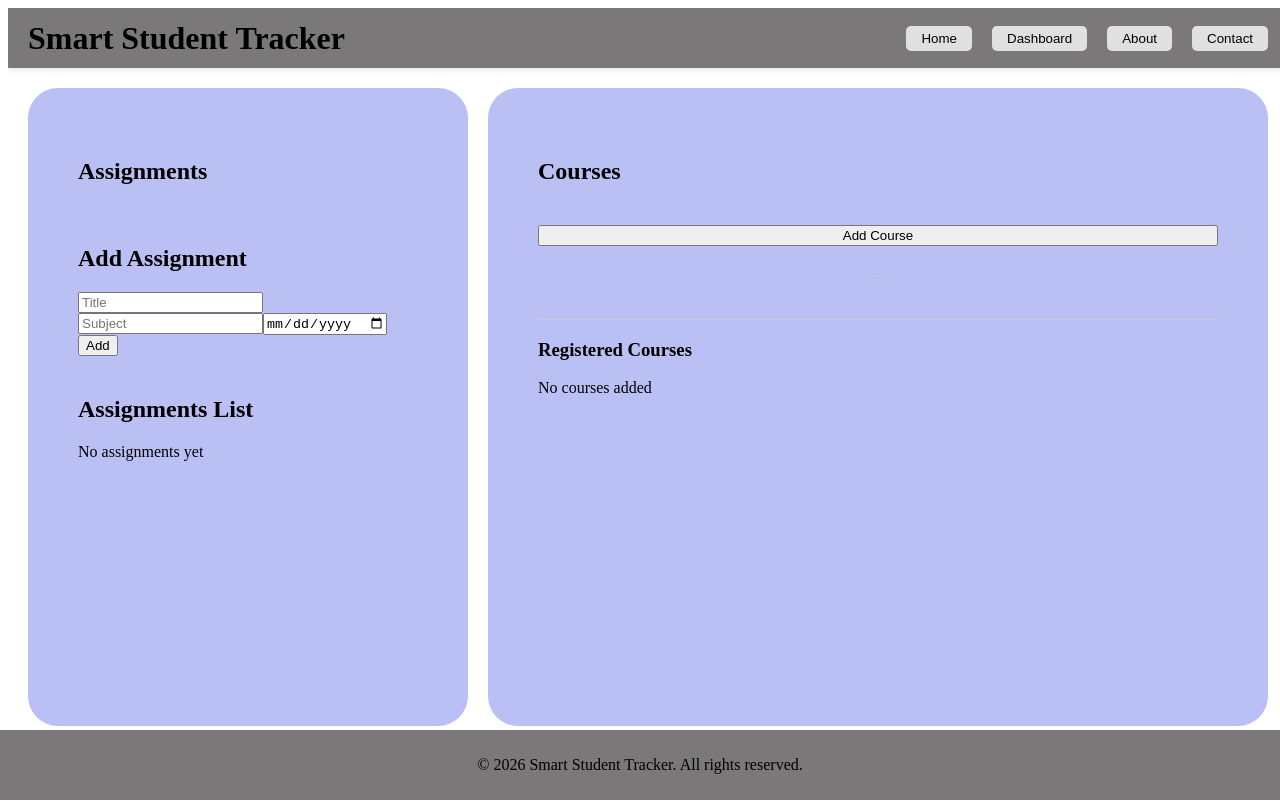
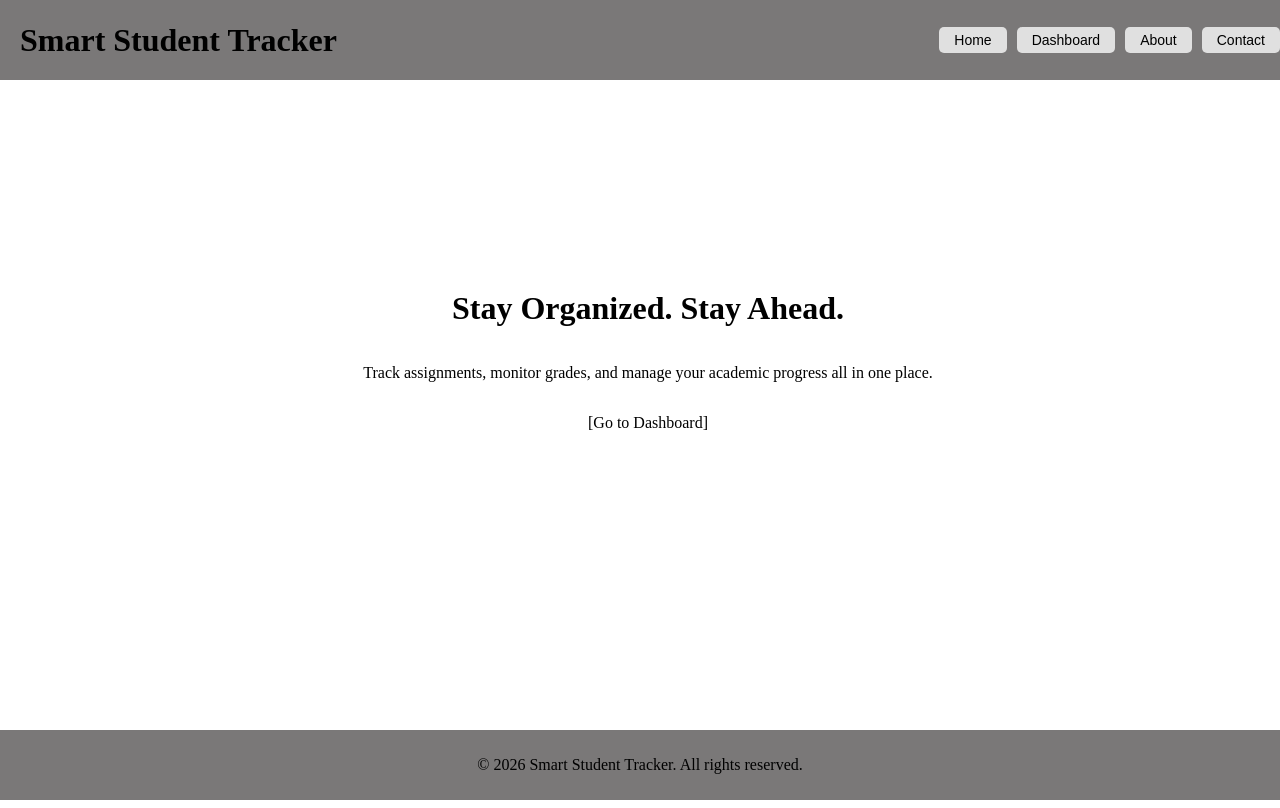
Before and after one commit to Navya-git-account/smart-student-tracker-react-app, a React (Vite) app: page / in a window 1280 px wide. Built offline with nearby package versions, Linux system fonts and the light colour scheme.

Commit message:
navigation code added.

```diff
--- a/src/App.css
+++ b/src/App.css
@@ -1,18 +1,27 @@
 body, html {
   margin: 10;
   padding: 10;
-  width: 100%;
-  max-height: 100%;
+  width: 100vw;  /* 100% of the viewport width */
+  height: 100vh; /* 100% of the viewport height */
   overflow: hidden; /* prevents scrolling */
 
 }
 /* Parent container → left & right layout */
-.container {
+.dashboard-page {
   display: flex;
   height: calc(100vh - 100px); /* adjust if header/footer height changes */
   padding: 20px;
   gap: 20px;
 }
+.home-page {
+  height: calc(100vh - 100px); /* full viewport height minus header/footer height */
+  display: flex;
+  justify-content: center; /* horizontal center */
+  align-items: center;     /* vertical center */
+  flex-direction: column;
+  text-align: center;
+}
+
 
 /* Left side (Assignments) */
 .assignmentform {
@@ -21,10 +30,11 @@ body, html {
   flex-direction: column;
   gap: 20px;
   width: 100px;
-  background-color: #bac0f3; /* optional */
+  background-color:#3f404656; /* optional */
+; /* optional */
   padding: 50px;
   border-radius: 30px;
-  margin-bottom: 5%;
+  margin: 5%;
 }
 
 /* Right side (Courses) */
@@ -34,10 +44,10 @@ body, html {
   flex-direction: column;
   gap: 20px;
   width: 35%;
-  background-color: #bac0f3; /* optional */
+  background-color: #3f404656; /* optional */
   padding: 50px;
   border-radius: 30px;
-  margin-bottom: 5%;
+  margin: 5%;
 }
 .course-card {
   border: 1px solid #ddd;
@@ -80,32 +90,65 @@ body, html {
 }
 /* Header */
 .header {
-  height: 60px;
+  position: fixed;
+  top: 0;          /* Stick to top */
+  left: 0;
+  height: 80px;
+  width: 100%;     /* Full width */
   background-color: #7a7878;
+  padding: 0 20px;
   display: flex;
   align-items: center;
-  justify-content: space-between;
-  padding: 0 20px;
-  box-shadow: 0 2px 5px rgba(0,0,0,0.1);
 }
 
 /* Nav buttons with space between them */
+
+/* Header container */
 .nav-header {
+  flex: 1;
   display: flex;
-  gap: 20px; /* space between buttons */
+  justify-content: flex-end; /* align buttons to the left */
+  align-items: center;         /* vertical center */
+  gap: 10px;                   /* space between buttons */
+  padding: 10px 20px;          /* add horizontal padding so buttons don't touch edge */
+  width: 80%;                 /* full width */
+  box-sizing: border-box;      /* include padding in width */
+  overflow-x: auto;            /* allow horizontal scroll if buttons exceed width */
 }
 
+/* Buttons inside header */
 .nav-header button {
+  flex: 0 0 auto;              /* prevent buttons from shrinking */
   padding: 5px 15px;
   cursor: pointer;
   border: none;
   background-color: #e0e0e0;
   border-radius: 5px;
   transition: background 0.3s;
+  white-space: nowrap;          /* prevent text from wrapping */
+  font-size: 14px;
 }
 
-.nav button:hover {
+/* Optional: hover effect */
+.nav-header button:hover {
   background-color: #d0d0d0;
+}
+
+.about-page {
+  height: calc(100vh - 100px);
+  display: flex;
+  justify-content: center; /* horizontal center */
+  align-items: center;     /* vertical center */
+  flex-direction: column;
+  text-align: center;
+}
+.contact-page {
+  height: calc(100vh - 100px);
+  display: flex;
+  justify-content: center; /* horizontal center */
+  align-items: center;     /* vertical center */
+  flex-direction: column;
+  text-align: center;
 }
 .footer {
     position: fixed; /* Fixes the footer to the viewport */
--- a/src/App.jsx
+++ b/src/App.jsx
@@ -9,6 +9,7 @@ import "./App.css";
 
 
 function App() {
+  const [activePage, setActivePage] = useState("home");
   const [assignments, setAssignments] = useState([]);
   const [courses, setCourses] = useState([]);
   const [showCourseForm, setShowCourseForm] = useState(false);
@@ -33,10 +34,21 @@ function App() {
 
   return (
     <>
-      <Header />
+      {/* pass setactivepage to header for navigation */}
+      <Header setActivePage={setActivePage} />
 
       <div className="container">
-
+        {activePage === "home" && (
+          <div className="home-page">
+            <h1>Stay Organized. Stay Ahead.</h1>
+            <p>
+              Track assignments, monitor grades, and manage your academic progress
+              all in one place. </p>
+              <p> [Go to Dashboard]</p>
+          </div>
+        )}
+        {activePage === "dashboard" && (
+          <div className="dashboard-page">
             {/* Assignment Block */}
             <div className="assignmentform">
               <h2>Assignments</h2>
@@ -74,11 +86,22 @@ function App() {
               <hr />
 
               {/* Course List */}
-          <div className = "course-list-container">
+              <div className="course-list-container">
                 <CourseList courses={courses} onDelete={deleteCourse} />
               </div>
             </div>
-
+          </div>
+        )}
+        {activePage === "about" && (
+          <div className="about-page">
+            <h2>For Students Everywhere</h2>
+          </div>
+        )}
+        {activePage === "contact" && (
+          <div className="contact-page">
+            <h2>Email: support@smarttracker.com</h2>
+          </div>
+        )}
       </div>
 
       <Footer />
--- a/src/components/Header.jsx
+++ b/src/components/Header.jsx
@@ -1,15 +1,15 @@
 import React from "react";
 
 
-function Header() {
+function Header({ setActivePage }) {
   return (
     <header className="header">
       <h1>Smart Student Tracker</h1>
       <nav className="nav-header">
-        <button>Home</button>
-        <button>Dashboard</button>
-        <button>About</button>
-        <button>Contact</button>
+        <button onClick={() => setActivePage("home")}>Home</button>
+        <button onClick={() => setActivePage("dashboard")}>Dashboard</button>
+        <button onClick={() => setActivePage("about")}>About</button>
+        <button onClick={() => setActivePage("contact")}>Contact</button>
       </nav>
     </header>
   );
```
Also changed, not shown: src/assets/Classroom-Desk-Background.jpg (added). Lines whose indentation alone changed are shown as unchanged.
